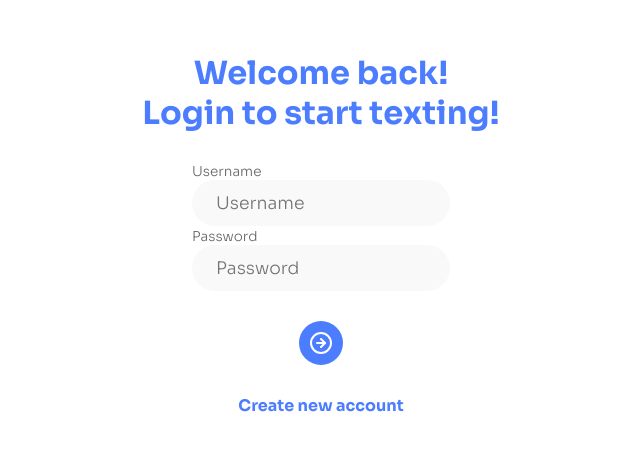
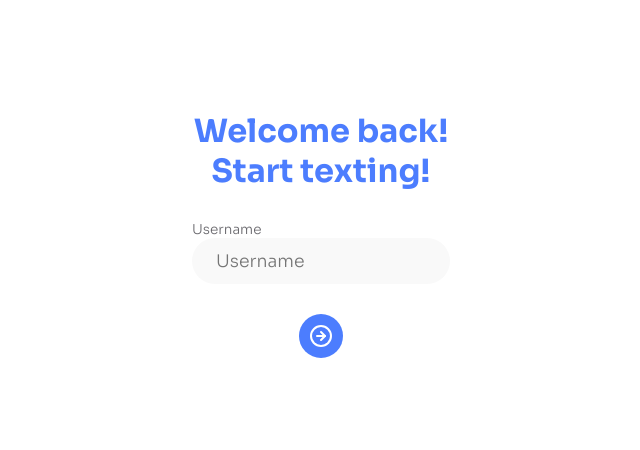
Before and after one commit to Vanderson7593/socialize, a Next.js app: page /login in a window 1280 px wide. Shown: the part 166-616 px from the top of the page, without its empty margins (319-959 px from the left). Built offline with nearby package versions, Linux system fonts and the light colour scheme; no server answers.

Commit message:
refactor: login page

```diff
--- a/client/views/login/index.tsx
+++ b/client/views/login/index.tsx
@@ -3,7 +3,6 @@ import { Flex, Heading, Text, View } from '@elements'
 import { useTheme } from '@emotion/react'
 import { ArrowRightCircle } from '@svgs'
 import { FC } from 'react'
-import Link from 'next/link'
 
 const Login: FC = () => {
   const { colors } = useTheme()
@@ -16,24 +15,16 @@ const Login: FC = () => {
       height="100vh"
     >
       <Heading textAlign="center" color={colors.BLUE} as="h3">
-        Welcome back! <br />
-        Login to start texting!
+        Welcome back!
+        <br />
+        Start texting!
       </Heading>
       <View>
         <Text>Username</Text>
         <Input placeholder="Username" bgColor={colors.FOREGROUND} />
       </View>
-      <View mt="-28px">
-        <Text>Password</Text>
-        <Input placeholder="Password" bgColor={colors.FOREGROUND} />
-      </View>
       <View>
         <ArrowRightCircle />
-      </View>
-      <View style={{ cursor: 'pointer' }}>
-        <Link href="#register">
-          <Heading color={colors.BLUE}>Create new account</Heading>
-        </Link>
       </View>
     </Flex>
   )
```
